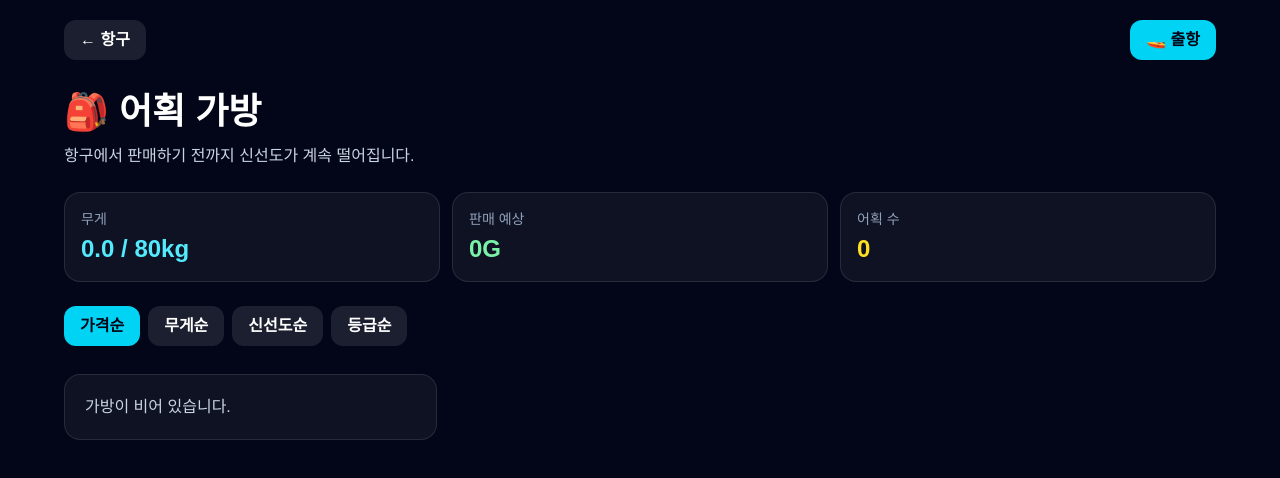
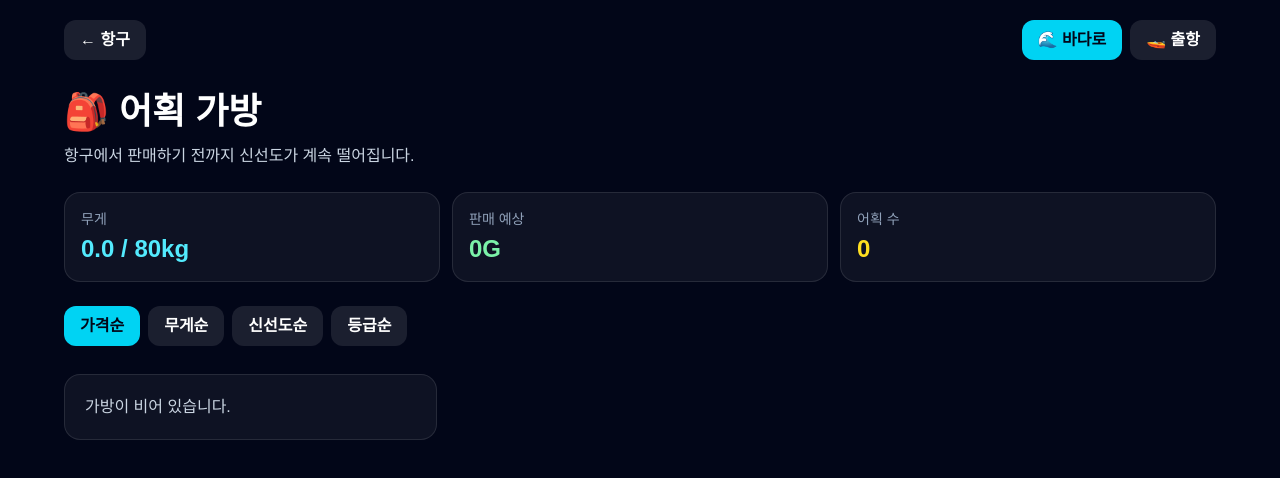
Before and after one commit to winzfs/overwatch-fishing-web, a Next.js app: page /bag in a window 1280 px wide. Shown: the top 478 px of the page. Built offline with nearby package versions, Linux system fonts and the light colour scheme.

Commit message:
Add files via upload

```diff
--- a/app/bag/page.tsx
+++ b/app/bag/page.tsx
@@ -7,8 +7,12 @@ import { SaveData, defaultSave, loadSave, saveGame, bagWeight, cargoLimit, curre
 export default function BagPage() {
   const [save, setSave] = useState<SaveData>(defaultSave());
   const [sort, setSort] = useState<"grade" | "value" | "weight" | "fresh">("value");
+  const [lastOceanUrl, setLastOceanUrl] = useState("/harbor");
 
-  useEffect(() => setSave(loadSave()), []);
+  useEffect(() => {
+    setSave(loadSave());
+    setLastOceanUrl(localStorage.getItem("last-ocean-url") || "/harbor");
+  }, []);
 
   const items = useMemo(() => {
     const list = [...(save.bag || [])];
@@ -29,9 +33,12 @@ export default function BagPage() {
   return (
     <main className="min-h-screen bg-slate-950 p-5 text-white">
       <div className="mx-auto max-w-6xl">
-        <div className="flex items-center justify-between">
+        <div className="flex items-center justify-between gap-2">
           <a href="/harbor" className="rounded-xl bg-white/10 px-4 py-2 font-bold">← 항구</a>
-          <a href="/prepare" className="rounded-xl bg-cyan-400 px-4 py-2 font-black text-slate-950">🚤 출항</a>
+          <div className="flex gap-2">
+            <a href={lastOceanUrl} className="rounded-xl bg-cyan-400 px-4 py-2 font-black text-slate-950">🌊 바다로</a>
+            <a href="/prepare" className="rounded-xl bg-white/10 px-4 py-2 font-bold">🚤 출항</a>
+          </div>
         </div>
 
         <h1 className="mt-8 text-4xl font-black">🎒 어획 가방</h1>
```
